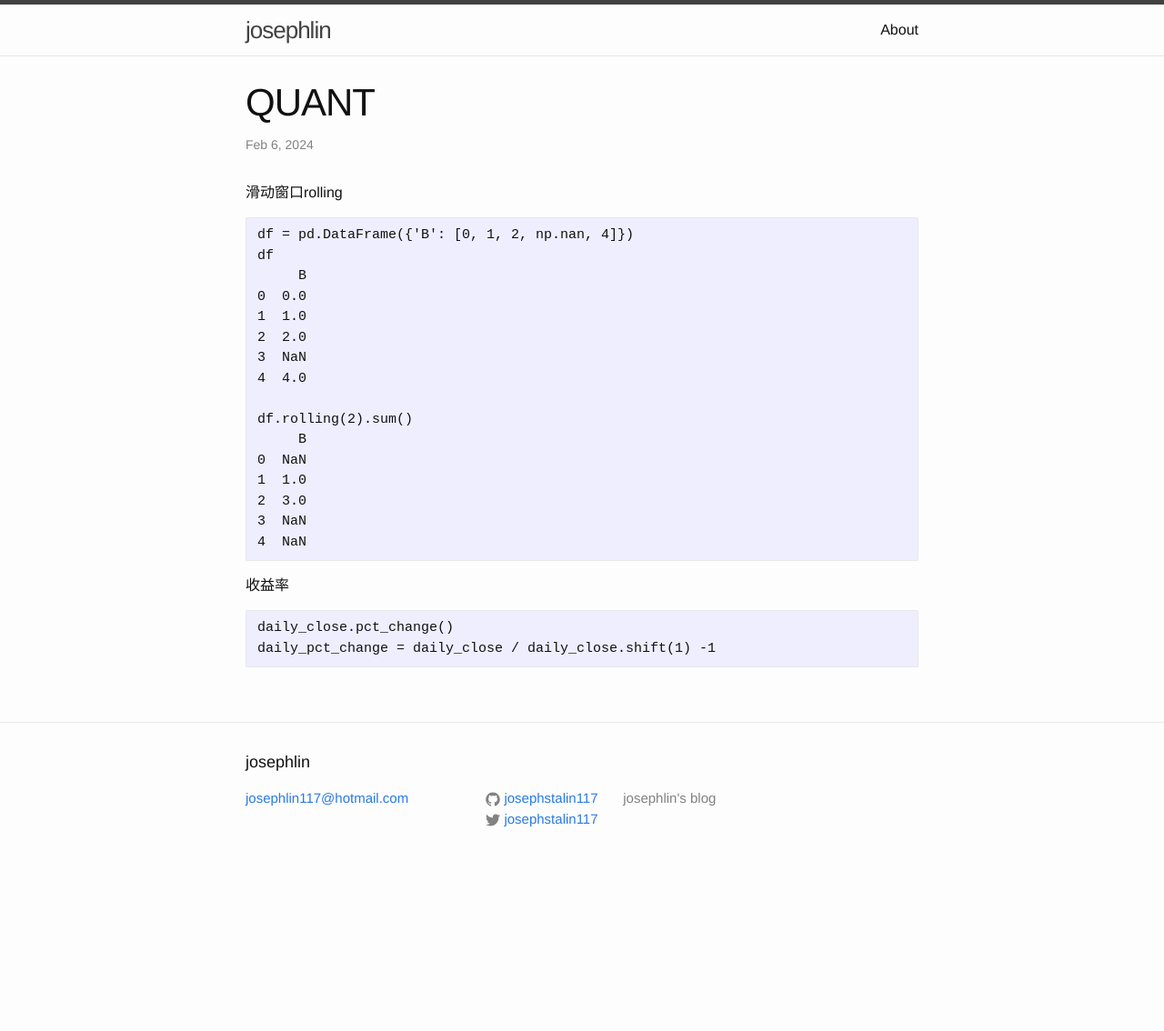
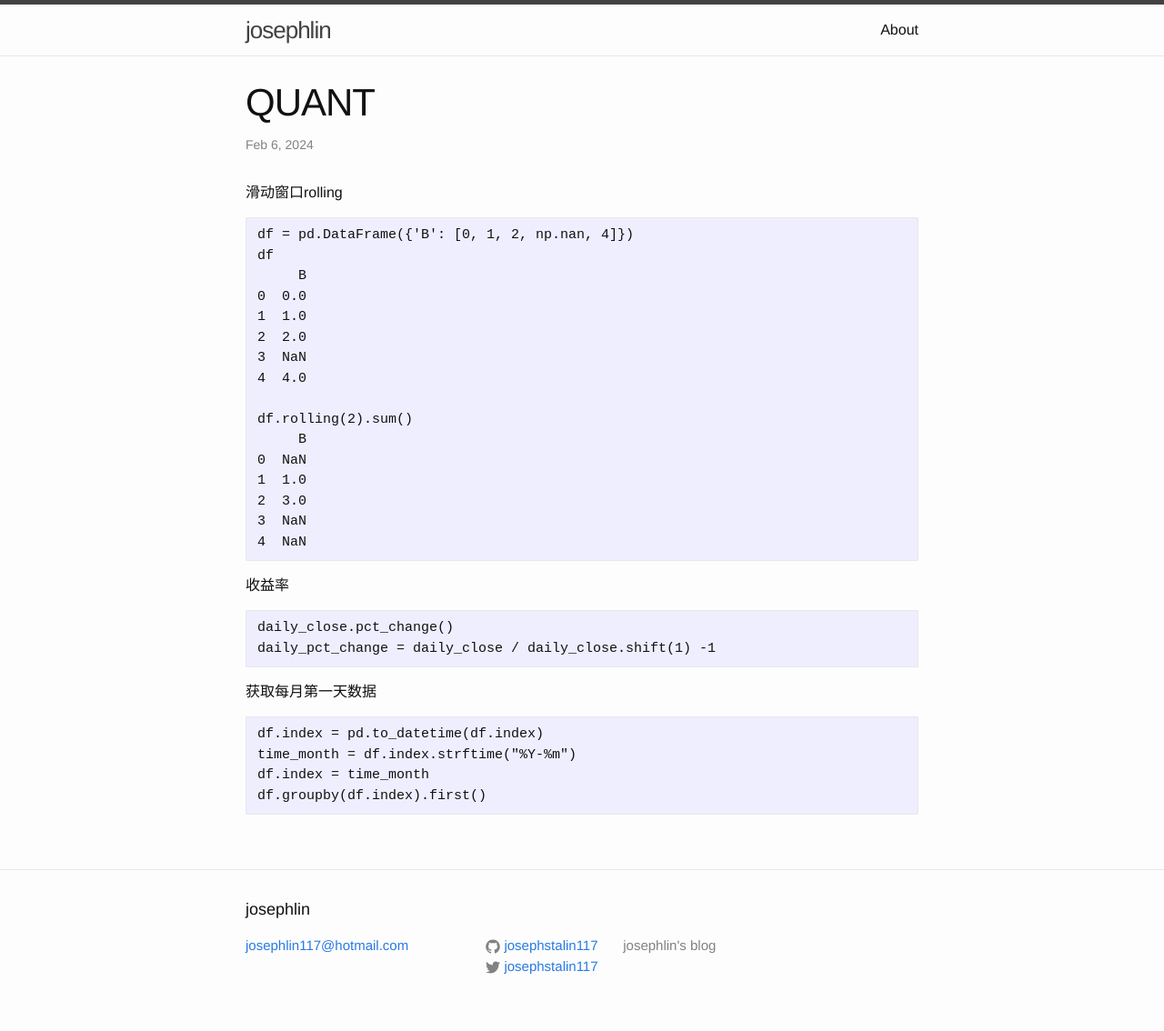
Before and after one commit to josephstalin117/josephstalin117.github.io, a Jekyll site: the page built from _posts/2024-02-06-quant.markdown, in a window 1280 px wide. Shown: the whole page at 91% size. Built offline with Jekyll 4.4.1, drawn with Linux system fonts in a browser that asks for light colours; before the commit the page ends 972 px from its top, so only the background shows below that.

Commit message:
add quant

````diff
--- a/_posts/2024-02-06-quant.markdown
+++ b/_posts/2024-02-06-quant.markdown
@@ -30,3 +30,11 @@ df.rolling(2).sum()
 daily_close.pct_change()
 daily_pct_change = daily_close / daily_close.shift(1) -1
 ```
+
+获取每月第一天数据
+```
+df.index = pd.to_datetime(df.index)
+time_month = df.index.strftime("%Y-%m")
+df.index = time_month
+df.groupby(df.index).first()
+```
````
